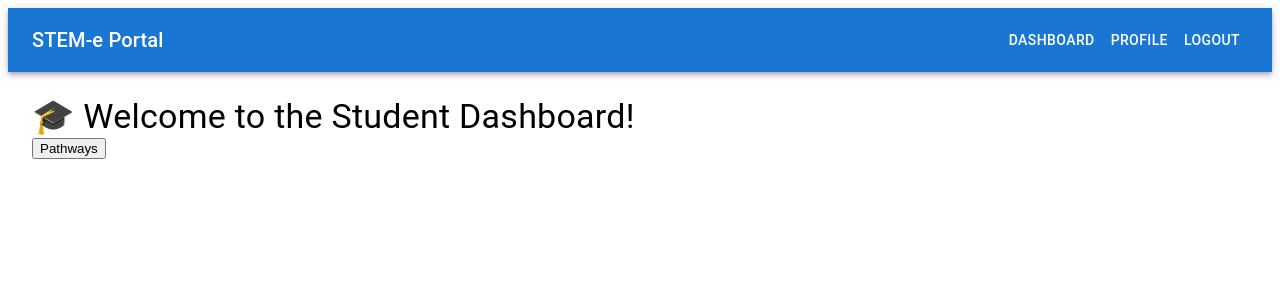
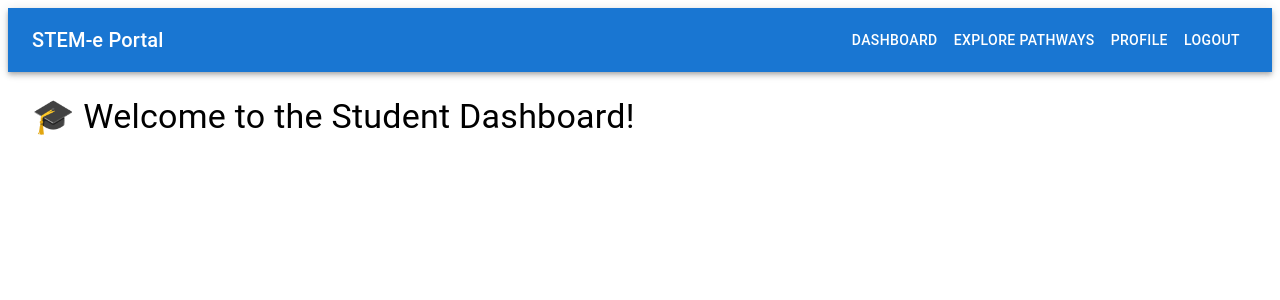
Before and after one commit to pterdactyl/steme-portal, a React (Create React App) app: page /dashboard/student in a window 1280 px wide. Shown: the top 300 px of the page. Built offline with nearby package versions, Linux system fonts and the light colour scheme; no server answers; the database is empty; sample sign-in values are in the browser's storage.

Commit message:
created pathways tab

```diff
--- a/src/components/Navbar.js
+++ b/src/components/Navbar.js
@@ -36,6 +36,9 @@ export default function Navbar({ user, onLogout }) {
             <Button color="inherit" onClick={handleDashboardClick}>
               Dashboard
             </Button>
+            <Button color="inherit" onClick={() => navigate("/pathways")}>
+              Explore Pathways
+            </Button>
             <Button color="inherit" onClick={() => navigate("/profile")}>
               Profile
             </Button>
--- a/src/pages/StudentDashboard.js
+++ b/src/pages/StudentDashboard.js
@@ -6,9 +6,7 @@ export default function StudentDashboard() {
   return (
     <div>
       <Typography variant="h4">🎓 Welcome to the Student Dashboard!</Typography>
-      <button variant="outlined" sx={{ mr: 2 }} onClick={() => navigate(("/pathways"))}>
-        Pathways
-      </button>
+
     </div>
   )
 
```
